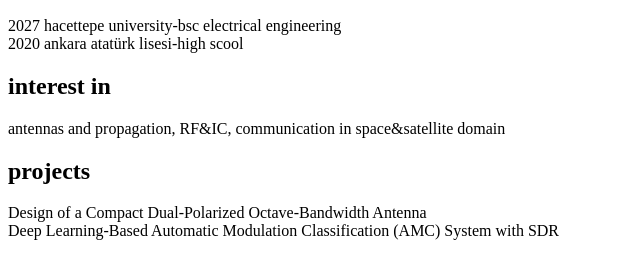
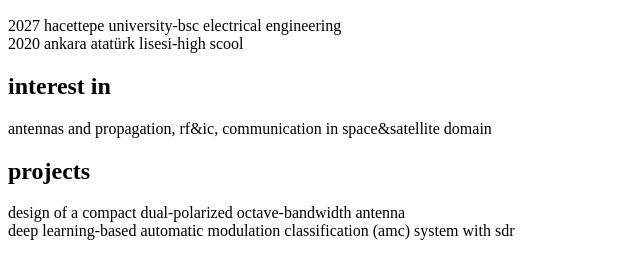
Before and after one commit to kaplanbaran/kaplanbaran.github.io, a plain HTML site: page index.html in a window 1280 px wide. Shown: the part 110-388 px from the top of the page, without its empty margins (0-640 px from the left). Drawn offline with Linux system fonts and the light colour scheme.

Commit message:
Update index.html

```diff
--- a/index.html
+++ b/index.html
@@ -8,10 +8,10 @@
 <h2>education</h2>
 <p>2027 hacettepe university-bsc electrical engineering<br>2020 ankara atatürk lisesi-high scool</p>
 <h2>interest in</h2>
-<p>antennas and propagation, RF&IC, communication in space&satellite domain</p>
+<p>antennas and propagation, rf&ic, communication in space&satellite domain</p>
 <h2>projects</h2>
-<p>Design of a Compact Dual-Polarized Octave-Bandwidth Antenna<br>Deep Learning-Based Automatic Modulation Classification (AMC)
-System with SDR
+<p>design of a compact dual-polarized octave-bandwidth antenna<br>deep learning-based automatic modulation classification (amc)
+system with sdr
 </p>
 </body>
 </html>
```
